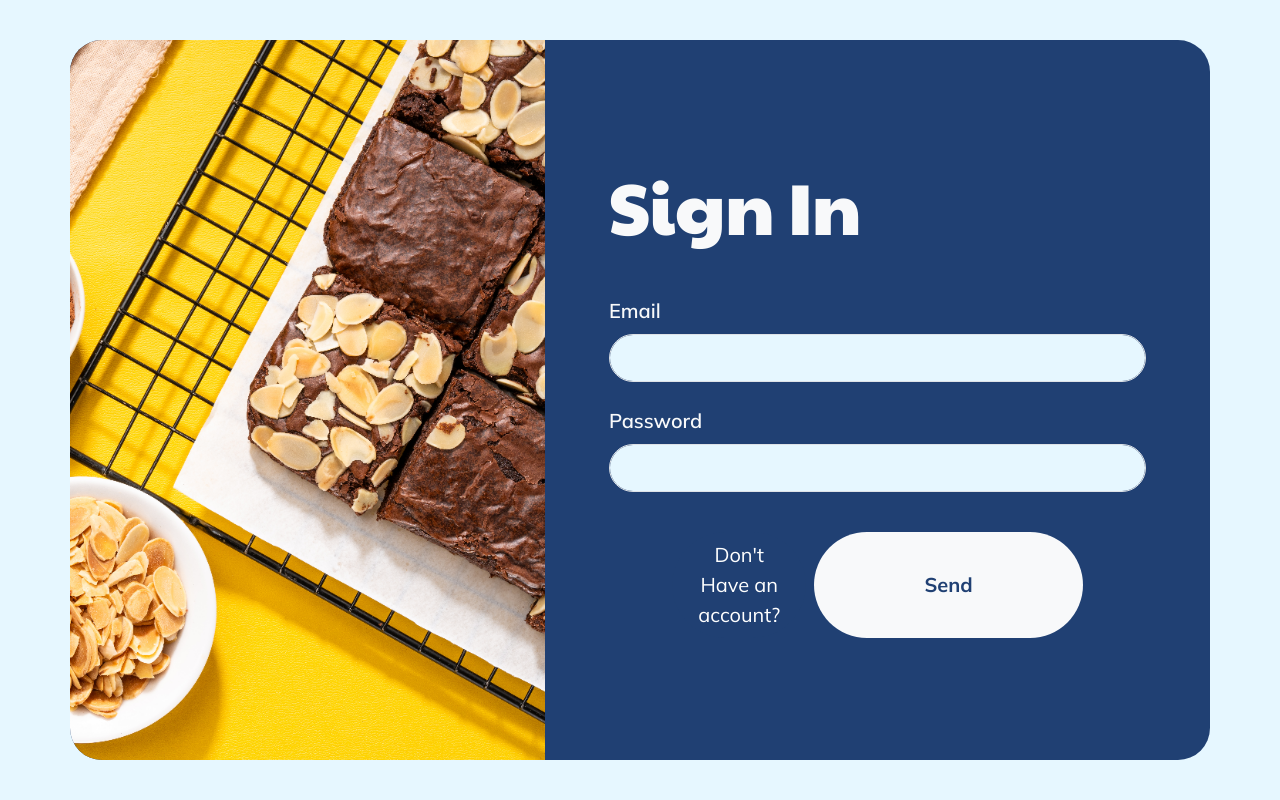
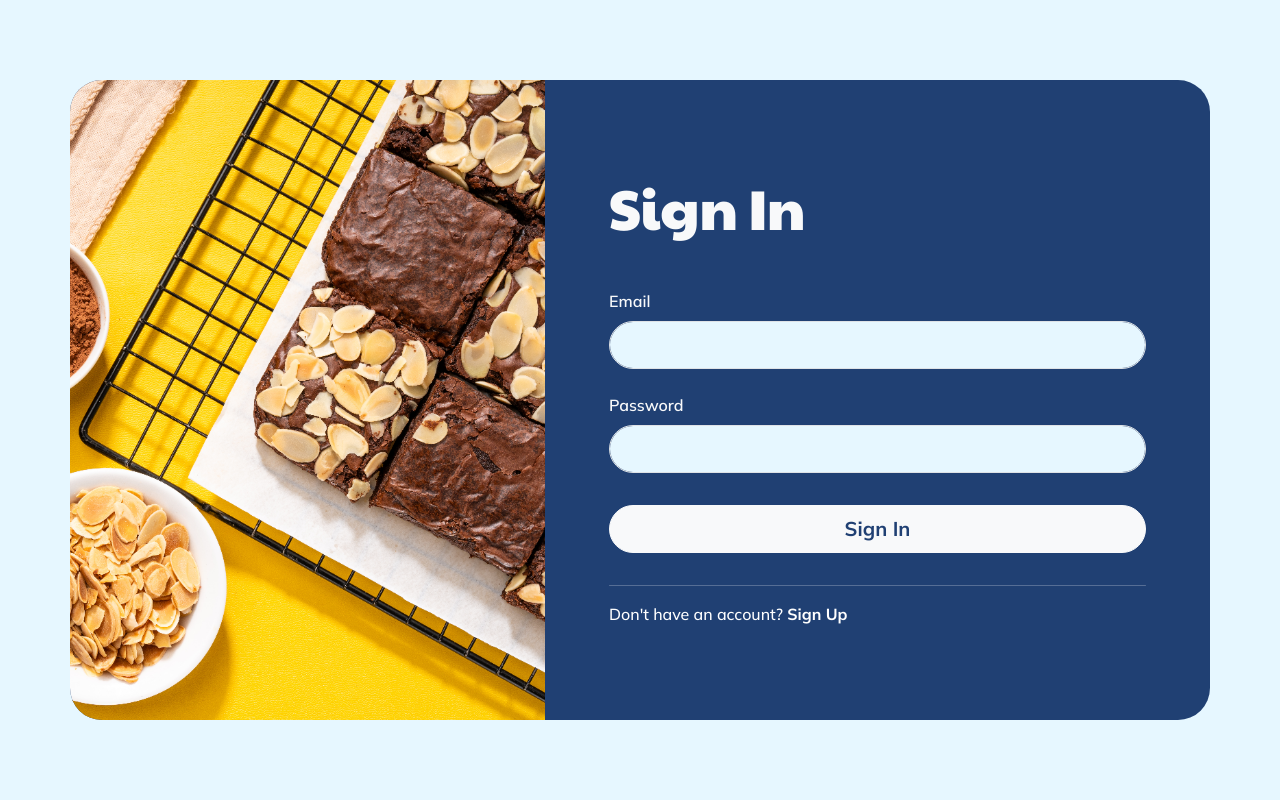
Before and after one commit to dzzhar/capstone-project, a Python web app: template templates/home/pages/login.html in a window 1280 px wide. Run offline with Jinja, Linux system fonts and the light colour scheme; the template is opened without the code that fills it, so the values that code supplies are empty.

Commit message:
fix contact, login, register page

```diff
--- a/static/css/home.css
+++ b/static/css/home.css
@@ -180,10 +180,6 @@ section {
 }
 
 /* Buttons */
-.btn {
-  border: none;
-}
-
 .btn-primary {
   --bs-btn-color: #fff;
   --bs-btn-bg: #204073;
@@ -197,6 +193,10 @@ section {
 .btn-light {
   --bs-btn-color: #204073;
   --bs-btn-hover-color: #204073;
+}
+
+.btn-outline-light:hover {
+  color: #204073;
 }
 
 .btn-icon:hover {
@@ -325,7 +325,7 @@ footer img {
 
 /* Contact */
 .img-contact {
-  height: 10rem;
+  height: 8rem;
   width: 100%;
   object-fit: cover;
   border-radius: 2rem 2rem 0 0;
@@ -336,9 +336,14 @@ footer img {
   height: 10vh;
 }
 
+.hr-line {
+  width: 100%;
+  border-radius: 1rem;
+}
+
 @media (min-width: 992px) {
   .img-contact {
-    height: 45rem;
+    height: 40rem;
     border-radius: 2rem 0 0 2rem;
   }
 }
--- a/templates/home/pages/login.html
+++ b/templates/home/pages/login.html
@@ -8,7 +8,7 @@
     />
     <meta name="description" content="" />
     <meta name="author" content="" />
-    <title>Sign In | By.Notti</title>
+    <title>Sign Up | By.Notti</title>
     <link
       rel="icon"
       href="{{ url_for('static', filename='images/icon.png') }}"
@@ -43,32 +43,33 @@
             <img
               src="{{ url_for('static', filename='images/form-img.png') }}"
               alt="brownies photo"
-              class="img-fluid img-contact"
+              class="img-fluid img-contact object-fit-cover"
             />
           </a>
 
-          <div class="col-lg-7 text-center text-lg-start py-5 p-0">
-            <div class="card-body text-light mx-4 mx-lg-5 px-lg-3">
-              <h1 class="mb-5 display-2 text-light">Sign In</h1>
+          <div class="col-lg-7 text-center text-lg-start p-4 p-md-5 p-lg-0 px-lg-5">
+            <div class="card-body text-light px-lg-3 ">
+              <h2 class="display-4 mb-4 mb-md-5 display-2 text-light">Sign In</h2>
 
               <div class="row">
                 <div class="col-md-6 col-lg-12 mb-4">
                   <div data-mdb-input-init class="form-outline">
-                    <label class="form-label lead fw-semibold" for="fullname"
+                    <label
+                      class="form-label fw-semibold"
+                      for="phone_number"
                       >Email</label
                     >
                     <input
-                      type="text"
-                      id="fullname"
+                      type="email"
+                      id="phone_number"
                       class="form-control form-control-lg rounded-pill"
                     />
                   </div>
                 </div>
-
                 <div class="col-md-6 col-lg-12 mb-4">
                   <div data-mdb-input-init class="form-outline">
                     <label
-                      class="form-label lead fw-semibold"
+                      class="form-label fw-semibold"
                       for="phone_number"
                       >Password</label
                     >
@@ -80,23 +81,18 @@
                   </div>
                 </div>
 
-              <div class="d-flex justify-content-center pt-3">
+              <div class="pt-2">
                 <button
                   type="button"
                   data-mdb-button-init
                   data-mdb-ripple-init
-                  class="btn btn-primary btn-lg col-lg-3 rounded-pill"
+                  class="btn btn-light btn-lg ms-0 fw-bold col-12 rounded-pill mb-3"
                 >
-                  Don't Have an account?
+                  Sign In
                 </button>
-                <button
-                  type="button"
-                  data-mdb-button-init
-                  data-mdb-ripple-init
-                  class="btn btn-light btn-lg ms-2 fw-bold col-lg-6 rounded-pill"
-                >
-                  Send
-                </button>
+
+                <hr class="hr-line"/>
+                <a href="{{url_for('register')}}" class="text-white text-decoration-none">Don't have an account? <span class="fw-bold">Sign Up</span></a>
               </div>
             </div>
           </div>
```
Also changed, not shown: static/css/admin.css (+6 -6 lines), templates/home/pages/contact.html (+12 -12 lines), templates/home/pages/register.html (+119 -0 lines), static/images/Screenshot 2024-10-27 154939.png (added).
